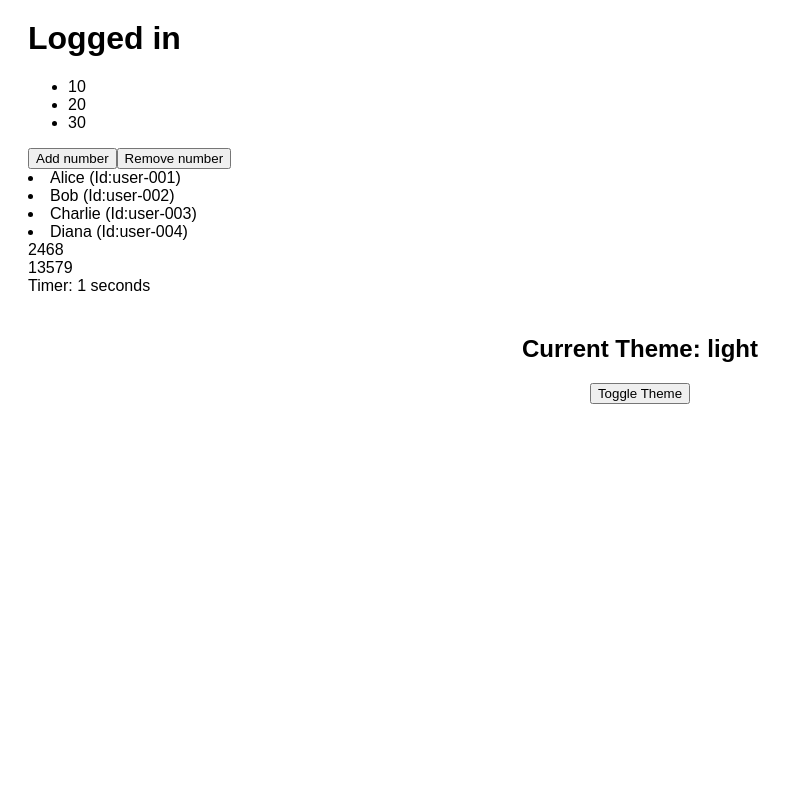
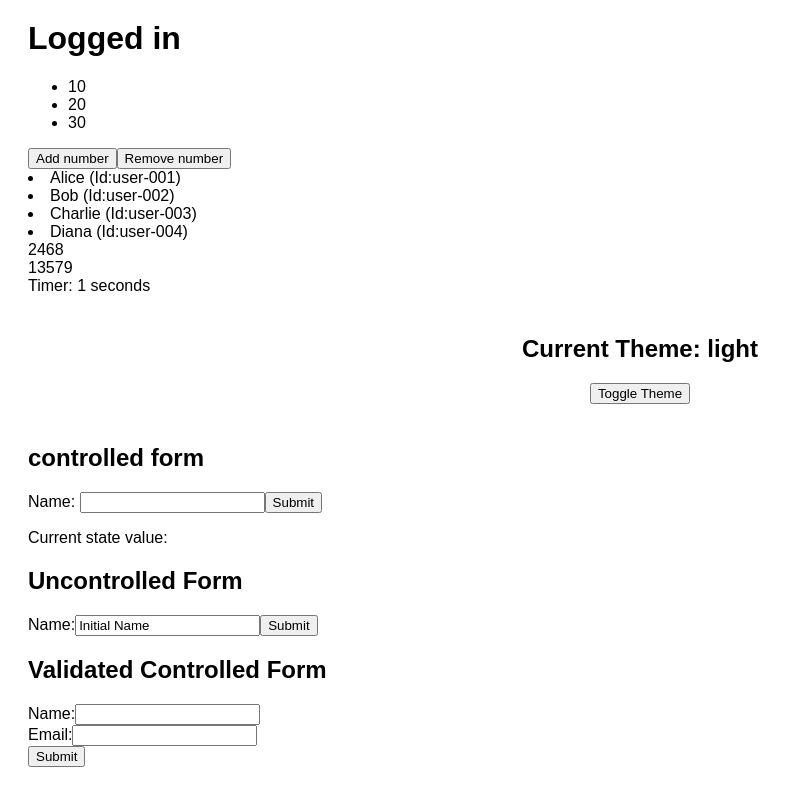
Before and after one commit to pratheeksha2004/React-practice, a React (Vite) app: page / in a window 1280 px wide. Shown: the part 820-1615 px from the top of the page, without its empty margins (0-793 px from the left). Before the commit the page ends 1272 px from the top, so only its background shows below. Built offline with nearby package versions, Linux system fonts and the light colour scheme.

Commit message:
Added pages

```diff
--- a/src/App.jsx
+++ b/src/App.jsx
@@ -22,6 +22,9 @@ import NotFound from './pages/NotFound';
 import users from './data/data';
 import Keys from './components/keys';
 import InfiniteLoopCounter  from './components/hooks1';
+import Controlled from './components/Controlled';
+import UnControlled from './components/UnControlled';
+import FormValid from './components/FormValidation';
 function App() {
   const passdata=[2,3,4,5,6,6,66,6];
   const [addNumb,setNum]=useState([10,20,30]);
@@ -70,6 +73,9 @@ function App() {
             <ThemeProvider>
       <ThemeSwitcher />
     </ThemeProvider>
+    <Controlled/>
+    <UnControlled/>
+    <FormValid/>
     </div>
   );
 }
--- /dev/null
+++ b/src/components/Controlled.jsx
@@ -0,0 +1,24 @@
+import react from 'react';
+import { useState } from 'react';
+function Controlled(){
+    const[name,setName]=useState('');
+    const handleChange=(event)=>{
+        console.log("input changed",event.target.value);
+        setName(event.target.value);
+    };
+    const handleSubmit=(event)=>{
+        event.preventDefault();
+        alert(`A name was submitted (from state): ${name}`);
+        setName('');
+    };
+    return(
+        <form onSubmit={handleSubmit}>
+            <h2>controlled form</h2>
+            <label>Name: <input type="text" value={name} onChange={handleChange}/>
+            </label>
+            <button type="submit">Submit</button>
+            <p>Current state value:{name}</p>
+        </form>
+    );
+}
+export default Controlled;
--- /dev/null
+++ b/src/components/FormValidation.jsx
@@ -0,0 +1,67 @@
+import React,{useState} from 'react';
+function FormValid(){
+    const [name,setName]=useState('');
+    const [email,setEmail]=useState('');
+    const [errors,setErrors]=useState({});
+    const validate=()=>{
+        const newErrors={};
+        if(!name){
+            newErrors.name='name is required';
+        }
+        if(!email){
+            newErrors.email='email is required';
+        }
+        else if(!/\S+@\S+\.\S+/.test(email)){
+            newErrors.email='invalid email';
+        }
+        return newErrors;
+    };
+    const handleChange=(event)=>{
+        const{name,value}=event.target;
+        if(name==='name')setName(value);
+        if(name==='email')setEmail(value);
+    };
+  const handleSubmit=(event)=>{
+    event.preventDefault();
+    const validationErros=validate();
+    setErrors(validationErros);
+      if(Object.keys(validationErrors).length===0){
+        alert(`form submitted successsfully ${name},${email}`);
+        setName('');
+        setEmail('');
+        setErrors({});
+      }else{
+        alert('please fix the errors in the form')
+      }
+  };
+  return (
+    <form onSubmit={handleSubmit}>
+      <h2>Validated Controlled Form</h2>
+      <div>
+        <label>Name:</label>
+        <input
+          type="text"
+          name="name" // Use name attribute for easier handling
+          value={name}
+          onChange={handleChange}
+        />
+        {/* Display error message if exists */}
+        {errors.name && <p style={{ color: 'red' }}>{errors.name}</p>}
+      </div>
+      <div>
+        <label>Email:</label>
+        <input
+          type="email"
+          name="email"
+          value={email}
+          onChange={handleChange}
+        />
+        {errors.email && <p style={{ color: 'red' }}>{errors.email}</p>}
+      </div>
+      <button type="submit">Submit</button>
+    </form>
+  );
+
+
+}
+export default FormValid;
--- /dev/null
+++ b/src/components/UnControlled.jsx
@@ -0,0 +1,30 @@
+import React,{useRef} from 'react';
+function UnControlled(){
+    const nameInputRef=useRef(null);
+    const handleSubmit=(event)=>{
+        event.preventDefault();
+        const submittedName=nameInputRef.current.value;
+        alert(`an name was submitted : ${submittedName}`);
+        if(nameInputRef.current){
+            nameInputRef.current.value='';
+        }
+    };
+    return (
+        <form onSubmit={handleSubmit}>
+           <h2>Uncontrolled Form</h2>
+          <label>
+            Name:
+            <input
+              type="text"
+              // 4. Set an initial value if needed (optional)
+              defaultValue="Initial Name"
+              // 2. Attach the ref to the DOM node
+              ref={nameInputRef}
+            />
+          </label>
+          <button type="submit">Submit</button>
+           {/* Note: You don't have easy access to the live value here */}
+        </form>
+      );
+}
+export default UnControlled;
```
